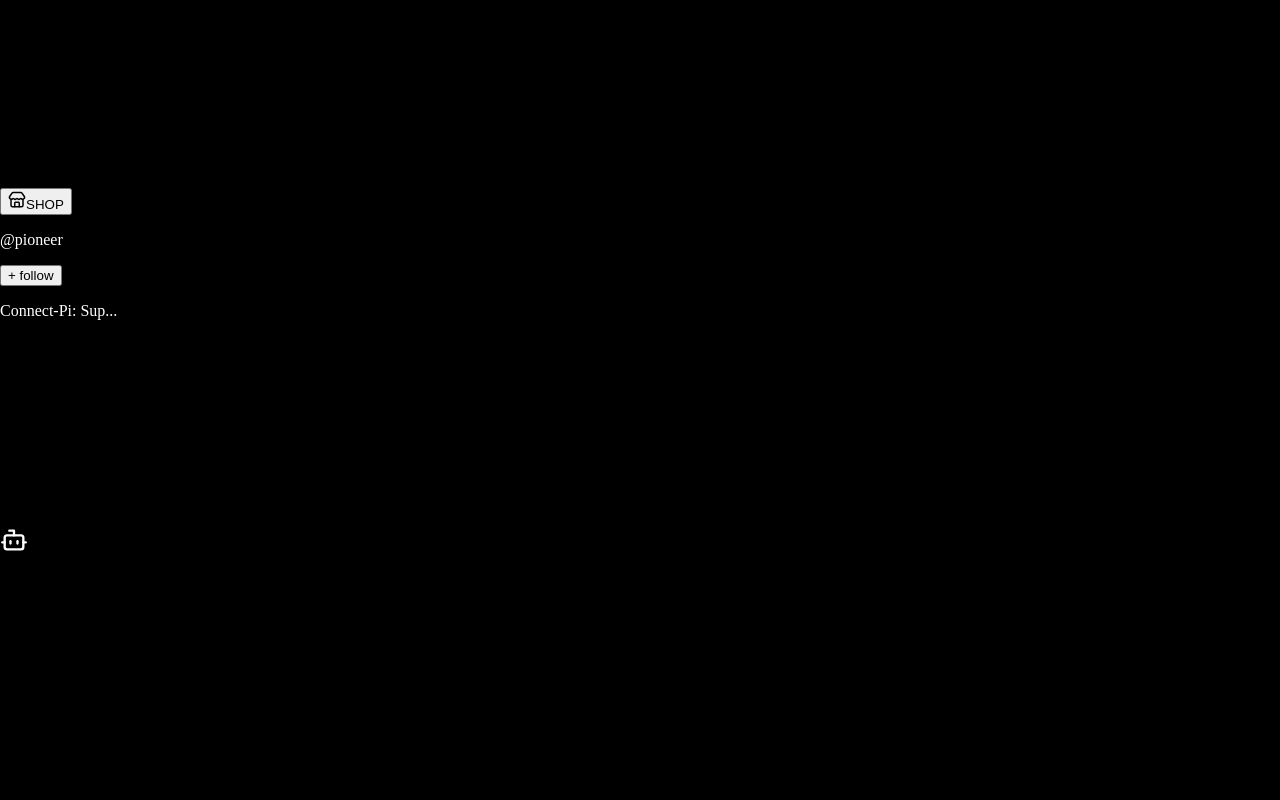
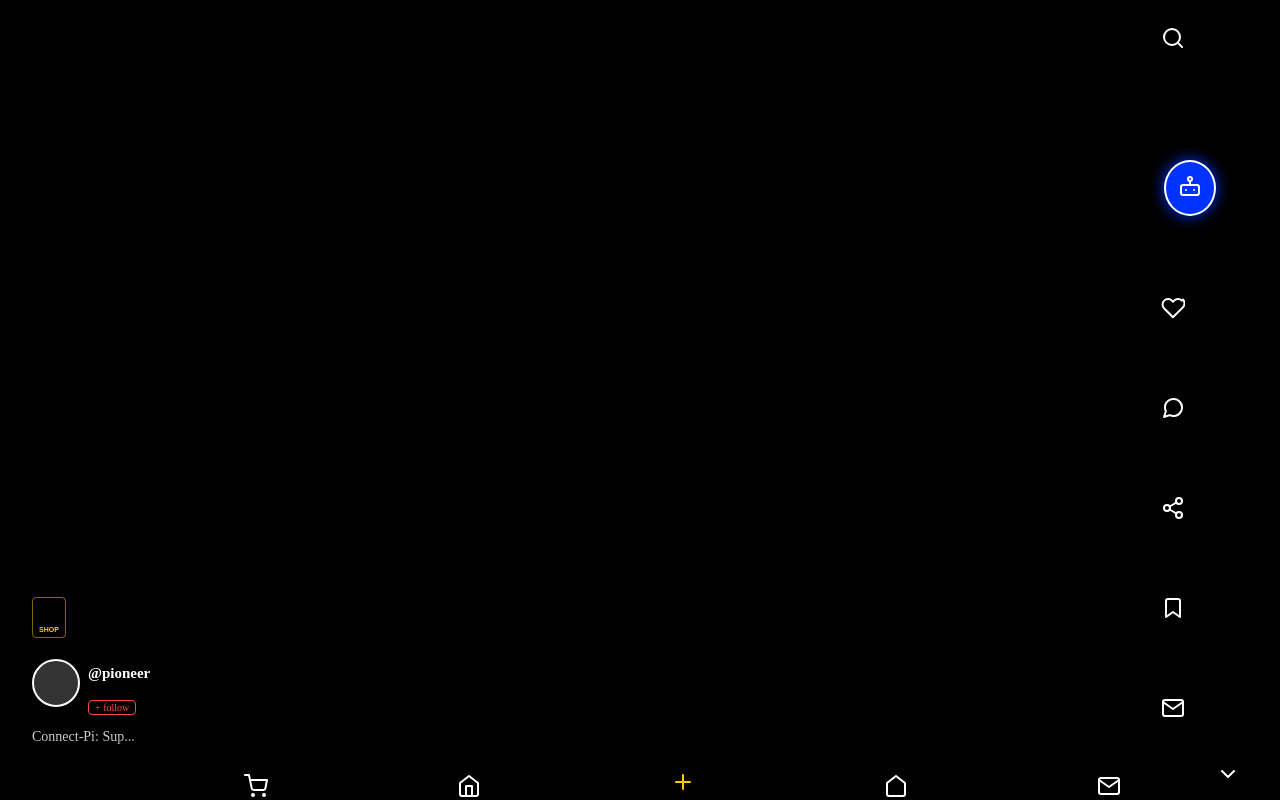
Before and after one commit to tinhtam221986/CONNECT-PI-SUPREME-III, a Next.js app: page / in a window 1280 px wide. Both pictures are taken after a click on the button "ĐĂNG NHẬP VỚI PI". Built offline with nearby package versions, Linux system fonts and the light colour scheme.

Commit message:
Update page.tsx

```diff
--- a/app/page.tsx
+++ b/app/page.tsx
@@ -1,26 +1,29 @@
 "use client";
 import React, { useState, useEffect } from 'react';
-import {
-  Heart, MessageCircle, Share2, Bookmark, Search,
-  ShoppingCart, Home, PlusSquare, Mail, ChevronDown,
-  Store, Bot, Volume2, VolumeX, Plus, Play, Loader2, Check, Infinity, ArrowLeft
-} from 'lucide-react';
-import { motion, AnimatePresence } from 'framer-motion';
+
+// --- HỆ THỐNG BIỂU TƯỢNG SVG NGUYÊN BẢN (KHÔNG CẦN THƯ VIỆN) ---
+const Icons = {
+  Search: () => <svg width="24" height="24" viewBox="0 0 24 24" fill="none" stroke="currentColor" strokeWidth="2" strokeLinecap="round" strokeLinejoin="round"><circle cx="11" cy="11" r="8"></circle><line x1="21" y1="21" x2="16.65" y2="16.65"></line></svg>,
+  Heart: () => <svg width="24" height="24" viewBox="0 0 24 24" fill="none" stroke="currentColor" strokeWidth="2" strokeLinecap="round" strokeLinejoin="round"><path d="M20.84 4.61a5.5 5.5 0 0 0-7.78 0L12 5.67l-1.06-1.06a5.5 5.5 0 0 0-7.78 7.78l1.06 1.06L12 21.23l8.84-8.84 1.06-1.06a5.5 5.5 0 0 0 0-7.78z"></path></svg>,
+  Message: () => <svg width="24" height="24" viewBox="0 0 24 24" fill="none" stroke="currentColor" strokeWidth="2" strokeLinecap="round" strokeLinejoin="round"><path d="M21 11.5a8.38 8.38 0 0 1-.9 3.8 8.5 8.5 0 0 1-7.6 4.7 8.38 8.38 0 0 1-3.8-.9L3 21l1.9-5.7a8.38 8.38 0 0 1-.9-3.8 8.5 8.5 0 0 1 4.7-7.6 8.38 8.38 0 0 1 3.8-.9h.5a8.48 8.48 0 0 1 8 8v.5z"></path></svg>,
+  Share: () => <svg width="24" height="24" viewBox="0 0 24 24" fill="none" stroke="currentColor" strokeWidth="2" strokeLinecap="round" strokeLinejoin="round"><circle cx="18" cy="5" r="3"></circle><circle cx="6" cy="12" r="3"></circle><circle cx="18" cy="19" r="3"></circle><line x1="8.59" y1="13.51" x2="15.42" y2="17.49"></line><line x1="15.41" y1="6.51" x2="8.59" y2="10.49"></line></svg>,
+  Bookmark: () => <svg width="24" height="24" viewBox="0 0 24 24" fill="none" stroke="currentColor" strokeWidth="2" strokeLinecap="round" strokeLinejoin="round"><path d="M19 21l-7-5-7 5V5a2 2 0 0 1 2-2h10a2 2 0 0 1 2 2z"></path></svg>,
+  Store: () => <svg width="24" height="24" viewBox="0 0 24 24" fill="none" stroke="currentColor" strokeWidth="2" strokeLinecap="round" strokeLinejoin="round"><path d="M3 9l9-7 9 7v11a2 2 0 0 1-2 2H5a2 2 0 0 1-2-2z"></path><polyline points="9 22 9 12 15 12 15 22"></polyline></svg>,
+  Home: () => <svg width="24" height="24" viewBox="0 0 24 24" fill="none" stroke="currentColor" strokeWidth="2" strokeLinecap="round" strokeLinejoin="round"><path d="M3 9l9-7 9 7v11a2 2 0 0 1-2 2H5a2 2 0 0 1-2-2z"></path></svg>,
+  Cart: () => <svg width="24" height="24" viewBox="0 0 24 24" fill="none" stroke="currentColor" strokeWidth="2" strokeLinecap="round" strokeLinejoin="round"><circle cx="9" cy="21" r="1"></circle><circle cx="20" cy="21" r="1"></circle><path d="M1 1h4l2.68 13.39a2 2 0 0 0 2 1.61h9.72a2 2 0 0 0 2-1.61L23 6H6"></path></svg>,
+  Mail: () => <svg width="24" height="24" viewBox="0 0 24 24" fill="none" stroke="currentColor" strokeWidth="2" strokeLinecap="round" strokeLinejoin="round"><path d="M4 4h16c1.1 0 2 .9 2 2v12c0 1.1-.9 2-2 2H4c-1.1 0-2-.9-2-2V6c0-1.1.9-2 2-2z"></path><polyline points="22,6 12,13 2,6"></polyline></svg>,
+  Plus: () => <svg width="24" height="24" viewBox="0 0 24 24" fill="none" stroke="currentColor" strokeWidth="2" strokeLinecap="round" strokeLinejoin="round"><line x1="12" y1="5" x2="12" y2="19"></line><line x1="5" y1="12" x2="19" y2="12"></line></svg>,
+  ChevronDown: () => <svg width="24" height="24" viewBox="0 0 24 24" fill="none" stroke="currentColor" strokeWidth="2" strokeLinecap="round" strokeLinejoin="round"><polyline points="6 9 12 15 18 9"></polyline></svg>,
+  Bot: () => <svg width="24" height="24" viewBox="0 0 24 24" fill="none" stroke="currentColor" strokeWidth="2" strokeLinecap="round" strokeLinejoin="round"><rect x="3" y="11" width="18" height="10" rx="2"></rect><circle cx="12" cy="5" r="2"></circle><path d="M12 7v4"></path><line x1="8" y1="16" x2="8" y2="16"></line><line x1="16" y1="16" x2="16" y2="16"></line></svg>
+};
 
 export default function SupremeApp() {
   const [isClient, setIsClient] = useState(false);
   const [isLoggedIn, setIsLoggedIn] = useState(false);
   const [username, setUsername] = useState("");
-
-  // LOGIC HỆ THỐNG (SYSTEM LAYER)
   const [isNavVisible, setIsNavVisible] = useState(true);
-  const [activeTab, setActiveTab] = useState('feed'); // feed, profile, market, inbox
-
-  // LOGIC NỘI TẠI (CONTENT LAYER)
-  const [isMuted, setIsMuted] = useState(false);
-  const [showAudioMenu, setShowAudioMenu] = useState(false);
+  const [activeTab, setActiveTab] = useState('feed');
   const [captionExpanded, setCaptionExpanded] = useState(false);
-  const [followStatus, setFollowStatus] = useState('none');
 
   useEffect(() => { setIsClient(true); }, []);
 
@@ -33,27 +36,23 @@ export default function SupremeApp() {
         setUsername(auth.user.username);
         setIsLoggedIn(true);
       } else {
-        alert("Vui lòng mở trong Pi Browser!");
-        setIsLoggedIn(true); // Demo mode for development
+        alert("Mở trong Pi Browser!");
+        setIsLoggedIn(true); // Demo mode
       }
     } catch (err) { setIsLoggedIn(true); }
   };
 
-  if (!isClient) return <div className="bg-black h-screen" />;
+  if (!isClient) return <div style={{backgroundColor:'#000', height:'100vh'}} />;
 
-  // 1. GIAO DIỆN ĐĂNG NHẬP
   if (!isLoggedIn) {
     return (
-      <div className="bg-black h-screen flex flex-col items-center justify-center">
-        <h1 className="text-[#ffcc00] text-4xl font-black mb-10 tracking-tighter">CONNECT PI</h1>
-        <button onClick={handlePiLogin} className="bg-[#ffcc00] text-black px-10 py-4 rounded-full font-bold shadow-[0_0_20px_rgba(255,204,0,0.5)]">
-          ĐĂNG NHẬP VỚI PI
-        </button>
+      <div style={{backgroundColor:'#000', height:'100vh', display:'flex', flexDirection:'column', alignItems:'center', justifyContent:'center'}}>
+        <h1 style={{color:'#ffcc00', fontSize:'40px', fontWeight:'900', marginBottom:'40px'}}>CONNECT PI</h1>
+        <button onClick={handlePiLogin} style={{backgroundColor:'#ffcc00', color:'#000', padding:'15px 40px', borderRadius:'30px', fontWeight:'bold', border:'none'}}>ĐĂNG NHẬP VỚI PI</button>
       </div>
     );
   }
 
-  // HÀM TÍNH TỌA ĐỘ CHUẨN 30x40
   const getPos = (gridX: number, gridY: number) => ({
     left: `${(gridX / 30) * 100}%`,
     bottom: `${(gridY / 40) * 100}%`,
@@ -62,108 +61,75 @@ export default function SupremeApp() {
   const Node = ({ x, y, children, onClick, className = "" }: any) => (
     <div
       onClick={(e) => { e.stopPropagation(); onClick?.(); }}
-      className={`absolute pointer-events-auto flex flex-col items-center justify-center z-50 cursor-pointer ${className}`}
-      style={{ ...getPos(x, y), transform: 'translate(-50%, 0%)' }}
+      style={{ ...getPos(x, y), transform: 'translate(-50%, 0%)', position: 'absolute', zIndex: 50, cursor: 'pointer', display: 'flex', flexDirection: 'column', alignItems: 'center' }}
     >
       {children}
     </div>
   );
 
   return (
-    <div className="relative bg-black h-screen w-screen overflow-hidden text-white select-none">
+    <div style={{ position: 'relative', backgroundColor: '#000', height: '100vh', width: '100vw', overflow: 'hidden', color: '#fff' }}>
 
-      {/* --- LỚP NỘI DUNG (CONTENT LAYER - TAB: FEED) --- */}
+      {/* --- CONTENT LAYER --- */}
       {activeTab === 'feed' && (
-        <div className="absolute inset-0 z-0">
-          {/* #17 Kính lúp */}
-          <Node x={27.5} y={37.5}><Search size={24} className="drop-shadow-lg text-[#ffcc00]" /></Node>
+        <div style={{ position: 'absolute', inset: 0 }}>
+          <Node x={27.5} y={37.5}><Icons.Search /></Node>
+          <Node x={27.5} y={24}><Icons.Heart /></Node>
+          <Node x={27.5} y={19}><Icons.Message /></Node>
+          <Node x={27.5} y={14}><Icons.Share /></Node>
+          <Node x={27.5} y={9}><Icons.Bookmark /></Node>
+          <Node x={27.5} y={4}><Icons.Mail /></Node>
 
-          {/* Cụm Tương tác Phải */}
-          <Node x={27.5} y={24}><Heart size={28} strokeWidth={1.5} /></Node>
-          <Node x={27.5} y={19}><MessageCircle size={28} strokeWidth={1.5} /></Node>
-          <Node x={27.5} y={14}><Share2 size={28} strokeWidth={1.5} /></Node>
-          <Node x={27.5} y={9}><Bookmark size={28} strokeWidth={1.5} /></Node>
-
-          {/* #11 Loa Đa Năng */}
-          <Node x={27.5} y={4} onClick={() => setShowAudioMenu(!showAudioMenu)}>
-            <div className="relative">
-              {isMuted ? <VolumeX size={28} /> : <Volume2 size={28} />}
-              <AnimatePresence>
-                {showAudioMenu && (
-                  <motion.div initial={{ opacity:0, x:20 }} animate={{ opacity:1, x:-140 }} exit={{ opacity:0 }}
-                    className="absolute top-[-100px] bg-black/90 border border-[#ffcc00]/30 rounded-xl w-36 flex flex-col overflow-hidden">
-                    <button className="p-3 text-[10px] border-b border-white/10" onClick={() => setIsMuted(!isMuted)}>MỞ/TẮT ÂM</button>
-                    <button className="p-3 text-[10px] border-b border-white/10">LƯU ÂM THANH</button>
-                    <button className="p-3 text-[10px] text-[#ffcc00]">DÙNG ÂM THANH</button>
-                  </motion.div>
-                )}
-              </AnimatePresence>
-            </div>
-          </Node>
-
-          {/* Cụm Thông tin Trái (#12, #13, #14) */}
-          <div className="absolute bottom-[5%] left-[2.5%] w-[80%] flex flex-col gap-3 pointer-events-auto">
-             {/* #14 Shop Khách */}
-             <button className="w-fit flex flex-col items-center p-1 border border-[#ffcc00]/50 rounded bg-black/20">
-                <Store size={18} className="text-[#ffcc00]" />
-                <span className="text-[7px] font-bold text-[#ffcc00]">SHOP</span>
+          {/* LEFT INFO */}
+          <div style={{ position: 'absolute', bottom: '5%', left: '2.5%', width: '80%', zIndex: 60 }}>
+             <button style={{ display:'flex', flexDirection:'column', alignItems:'center', padding:'4px', border:'1px solid #ffcc0080', borderRadius:'4px', backgroundColor:'transparent', marginBottom:'12px'}}>
+                <Icons.Store />
+                <span style={{fontSize:'7px', fontWeight:'bold', color:'#ffcc00'}}>SHOP</span>
              </button>
-
-             {/* #13 Avatar & Username */}
-             <div className="flex items-center gap-2">
-                <div className="w-11 h-11 rounded-full border-2 border-white bg-gray-600 overflow-hidden"
-                     onClick={() => setActiveTab('profile')}></div>
+             <div style={{ display:'flex', alignItems:'center', gap:'8px', marginBottom:'8px' }}>
+                <div style={{width:'44px', height:'44px', borderRadius:'50%', border:'2px solid #fff', backgroundColor:'#333'}} onClick={() => setActiveTab('profile')}></div>
                 <div>
-                   <p className="font-bold text-[15px]">@{username || "pioneer"}</p>
-                   <button className="text-[10px] text-red-500 border border-red-500 px-2 rounded-md">+ follow</button>
+                   <p style={{fontWeight:'bold', fontSize:'15px'}}>@{username || "pioneer"}</p>
+                   <span style={{fontSize:'10px', color:'#ff4444', border:'1px solid #ff4444', padding:'1px 6px', borderRadius:'4px'}}>+ follow</span>
                 </div>
              </div>
-
-             {/* #12 Caption (Thu gọn 15 ký tự) */}
              <div onClick={() => setCaptionExpanded(!captionExpanded)}>
-                <p className="text-[14px]">
-                  {captionExpanded ? "Connect-Pi: Supreme Web3 Experience 2026. Một tầm nhìn mới của đội ngũ R&D." : "Connect-Pi: Sup..."}
+                <p style={{fontSize:'14px', lineHeight:'1.2'}}>
+                  {captionExpanded ? "Connect-Pi: Supreme Web3 Experience 2026. Bản quy hoạch 17 nút bất biến." : "Connect-Pi: Sup..."}
                 </p>
              </div>
           </div>
         </div>
       )}
 
-      {/* --- LỚP HỆ THỐNG (SYSTEM LAYER - FIXED) --- */}
-      <AnimatePresence>
-        {isNavVisible && (
-          <motion.div initial={{ y: 100 }} animate={{ y: 0 }} exit={{ y: 100 }}
-            className="fixed bottom-0 inset-x-0 h-20 bg-gradient-to-t from-black to-transparent z-[90] pointer-events-none">
-            {/* #10 Cart */}
-            <Node x={6} y={1.2} onClick={() => setActiveTab('market')}><ShoppingCart size={26} /></Node>
-            {/* #9 Market */}
-            <Node x={11} y={1.2} onClick={() => setActiveTab('market')}><Store size={26} /></Node>
-            {/* #8 Plus */}
-            <Node x={16} y={1.2}><PlusSquare size={30} className="text-[#ffcc00]" /></Node>
-            {/* #7 Home/Back */}
-            <Node x={21} y={1.2} onClick={() => activeTab === 'profile' ? setActiveTab('feed') : setActiveTab('profile')}>
-               {activeTab === 'profile' ? <ArrowLeft size={28} /> : <Home size={28} />}
-            </Node>
-            {/* #6 Inbox */}
-            <Node x={26} y={1.2}><Mail size={26} /></Node>
-          </motion.div>
-        )}
-      </AnimatePresence>
-
-      {/* #5 MASTER V - CÔNG TẮC TỔNG */}
-      <div className="fixed z-[100] cursor-pointer pointer-events-auto"
-           style={{ ...getPos(28.5, 0.5), transform: 'translate(-50%, 0%)' }}
-           onClick={() => setIsNavVisible(!isNavVisible)}>
-        <ChevronDown size={30} className={`transition-transform duration-300 ${isNavVisible ? "" : "rotate-180 text-[#ffcc00]"}`} />
+      {/* --- SYSTEM LAYER --- */}
+      <div style={{
+        position: 'fixed', bottom: 0, left: 0, right: 0, height: '80px',
+        transition: 'transform 0.3s ease', transform: isNavVisible ? 'translateY(0)' : 'translateY(100px)',
+        background: 'linear-gradient(transparent, #000)', zIndex: 90, pointerEvents: 'none'
+      }}>
+        <Node x={6} y={1.2} onClick={() => setActiveTab('market')}><Icons.Cart /></Node>
+        <Node x={11} y={1.2} onClick={() => setActiveTab('market')}><Icons.Store /></Node>
+        <Node x={16} y={1.2}><div style={{color:'#ffcc00'}}><Icons.Plus /></div></Node>
+        <Node x={21} y={1.2} onClick={() => setActiveTab('feed')}><Icons.Home /></Node>
+        <Node x={26} y={1.2}><Icons.Mail /></Node>
       </div>
 
-      {/* #18 BOT AI (THE GUARDIAN) - KÉO THẢ */}
-      <motion.div drag dragMomentum={false} className="fixed z-[110] pointer-events-auto cursor-pointer" style={{ top: '20%', right: '5%' }}>
-        <div className="bg-[#0033ff] p-3 rounded-full border-2 border-white shadow-[0_0_15px_#0033ff]">
-          <Bot size={28} color="white" />
+      {/* MASTER V (#5) */}
+      <div
+        style={{ ...getPos(28.5, 0.5), position: 'fixed', zIndex: 100, cursor: 'pointer', transition: 'transform 0.3s' }}
+        onClick={() => setIsNavVisible(!isNavVisible)}
+      >
+        <div style={{ transform: isNavVisible ? 'rotate(0deg)' : 'rotate(180deg)', color: isNavVisible ? '#fff' : '#ffcc00' }}>
+          <Icons.ChevronDown />
         </div>
-      </motion.div>
+      </div>
+
+      {/* BOT AI (#18) */}
+      <div style={{ position: 'fixed', top: '20%', right: '5%', zIndex: 110, backgroundColor: '#0033ff', padding: '12px', borderRadius: '50%', border: '2px solid #fff', boxShadow: '0 0 15px #0033ff' }}>
+        <Icons.Bot />
+      </div>
 
     </div>
   );
-          }
+}
```
